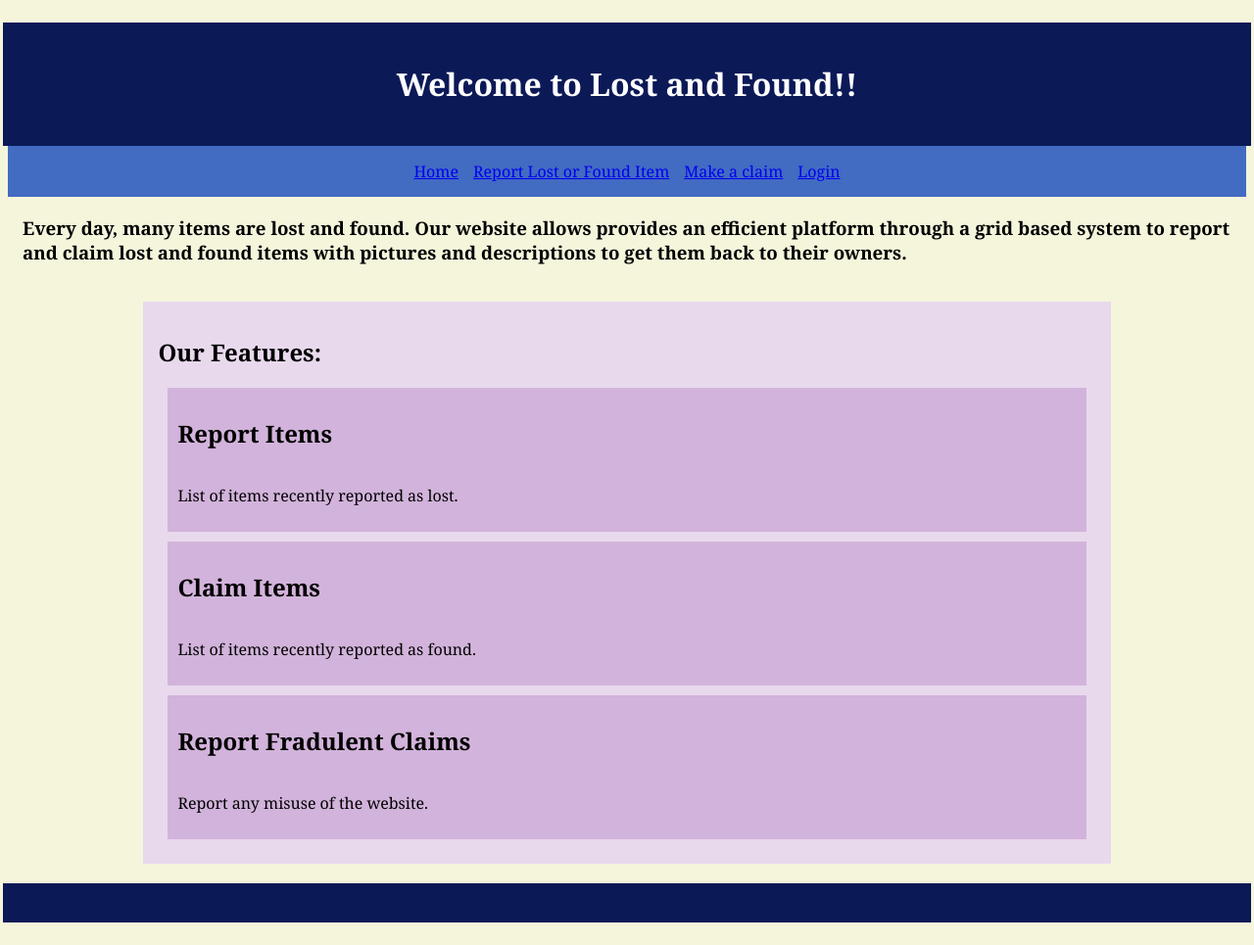
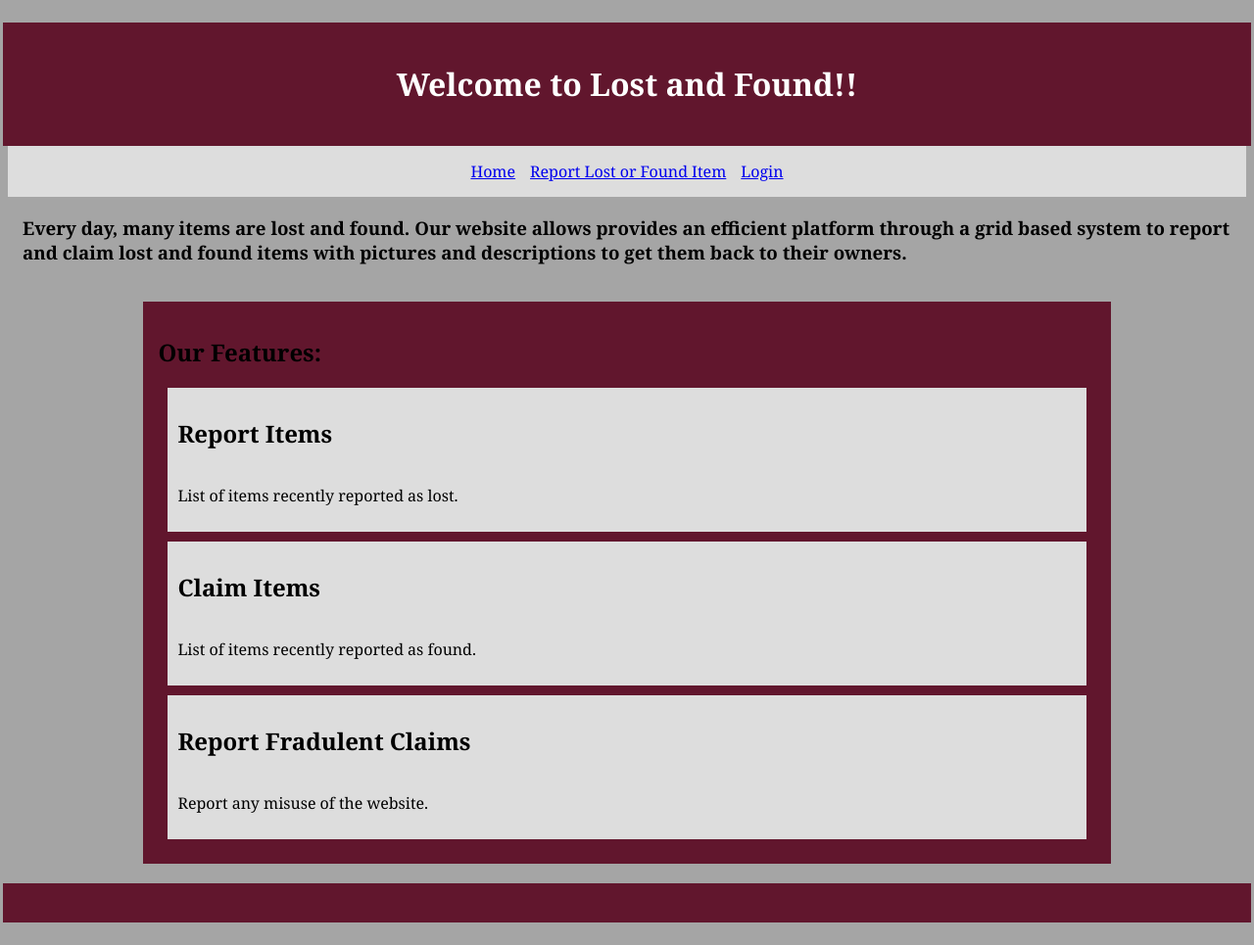
Before and after one commit to coresynapses/lost-and-found-web, a Django app: page / in a window 1280 px wide. Shown: the whole page at 98% size. Run offline with Django 5.2, Linux system fonts and the light colour scheme.

Commit message:
buttons & colors

```diff
--- a/TamiuLostAndFound/urls.py
+++ b/TamiuLostAndFound/urls.py
@@ -23,7 +23,7 @@ from LostAndFoundAndroid import views
 
 urlpatterns = [
     path("", include("authentication.urls")),
-    path("home/", include("lostfound.urls")),
+    path("", include("lostfound.urls", namespace="lostfound")),
     path('admin/', admin.site.urls),
     path("android/", views.android, name="android")
 ]
--- a/authentication/templates/home.html
+++ b/authentication/templates/home.html
@@ -1,5 +1,7 @@
 <!DOCTYPE html>
 <html lang="en">
+{% load static %}
+
 <head>
     <meta charset="UTF-8">
     <meta name="viewport" content="width=device-width, initial-scale=1.0">
@@ -12,17 +14,17 @@
             display: flex;
             flex-direction: column;
             align-items: center;
-            background: #F5F5DC;
+            background: #a5a5a5;
 
         }
         header, footer {
-            background: #0B1957;
+            background: #61162d;
             width: 100%;
             text-align: center;
             padding: 20px;
         }
         nav {
-            background: #426BC2;
+            background: #dddddd;
             width: 100%;
             display: flex;
             justify-content: center;
@@ -37,14 +39,14 @@
         }
         article {
             flex: 2;
-            background: #E8D9ED;
+            background: #61162d;
             padding: 15px;
 
         }
         section {
             display:flex;
             flex-direction:column;
-            background: #D2B3DB;
+            background: #dddddd;
             margin: 10px;
             padding: 10px;
 
@@ -59,10 +61,11 @@
     </header>
 
     <nav>
-        <a href="#">Home</a>
-        <a href="#">Report Lost or Found Item</a>
-        <a href="#">Make a claim</a>
-        <a href="#">Login</a>
+        <a href="{% url 'lostfound:itemList' %}">Home</a>
+        <a href="{% url 'lostfound:add_item' %}">Report Lost or Found Item</a>
+        <a href="{% url 'login' %}">Login</a>
+
+
     </nav>
 
     <h3>Every day, many items are lost and found. Our website allows provides an efficient platform through a grid based
--- a/authentication/views.py
+++ b/authentication/views.py
@@ -8,6 +8,7 @@ from django.urls import reverse
 
 def home(request):
     return render(request, 'home.html')
+
 
 
 def login_page(request):
```
